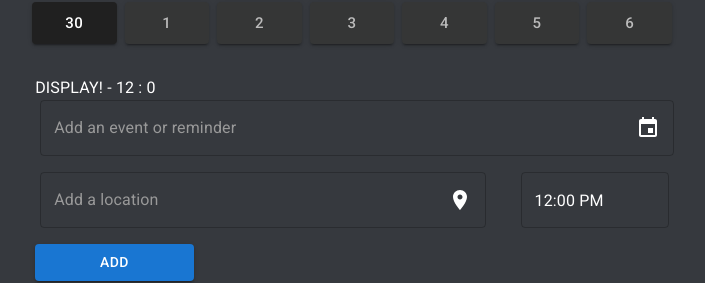
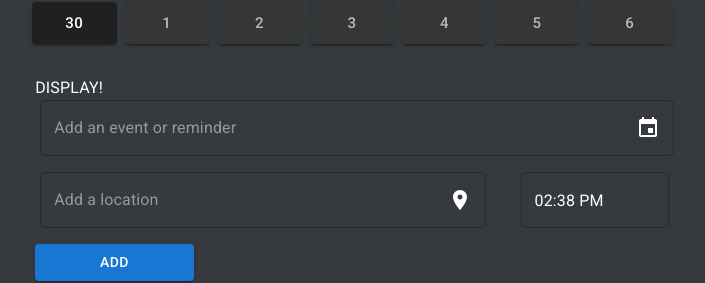
Before and after one commit to MarcusMohns/simple-calendar, a React (Vite) app: page / in a window 1280 px wide. Shown: the part 484-767 px from the top of the page, without its empty margins (288-993 px from the left). Built offline with nearby package versions, Linux system fonts and the light colour scheme.

Commit message:
add display rename to appointment

```diff
--- a/src/Calendar.jsx
+++ b/src/Calendar.jsx
@@ -34,12 +34,15 @@ const Calendar = () => {
     // IF DAYOBJ CALENDAR EVENT -> SET DISPLAY STATE TO IT.... I GUESS ?
   };
 
-  const saveText = (newText) => {
+  const saveAppointment = (newAppointment) => {
     const oldDaysOfMonth = [...calendar[selectedMonthIdx].days];
     const newDaysOfMonth = oldDaysOfMonth.map((day) => {
       if (day.num === selectedDay.num && day.month === selectedDay.month) {
-        setSelectedDay({ ...day, text: newText });
-        return { ...day, text: newText };
+        setSelectedDay({
+          ...day,
+          appointments: [...day.appointments, newAppointment],
+        });
+        return { ...day, appointments: [...day.appointments, newAppointment] };
       } else {
         return day;
       }
@@ -55,7 +58,7 @@ const Calendar = () => {
 
     localStorage.setItem(
       `${selectedDay.num}/${selectedDay.month}/${selectedDay.year}`,
-      newText
+      newAppointment
     );
   };
 
@@ -90,7 +93,10 @@ const Calendar = () => {
         currDay={currDay}
         currMonth={currMonth}
       />
-      <TextSection selectedDay={selectedDay} saveText={saveText} />
+      <TextSection
+        selectedDay={selectedDay}
+        saveAppointment={saveAppointment}
+      />
     </Box>
   );
 };
--- a/src/CalendarMonth.js
+++ b/src/CalendarMonth.js
@@ -27,7 +27,7 @@ export const CalendarMonth = (year, month) => {
       ...dates,
       {
         num: prevMonthLastDate - i + 1,
-        text: "",
+        appointments: [],
         day: DAYS[
           new Date(yearInt, monthInt - 1, prevMonthLastDate - i).getDay()
         ],
@@ -44,7 +44,7 @@ export const CalendarMonth = (year, month) => {
       ...dates,
       {
         num: i,
-        text: "",
+        appointments: [],
         day: DAYS[new Date(yearInt, monthInt, i - 1).getDay()],
         month: monthInt,
         year: yearInt,
@@ -60,7 +60,7 @@ export const CalendarMonth = (year, month) => {
       ...dates,
       {
         num: i,
-        text: "",
+        appointments: [],
         day: DAYS[new Date(yearInt, monthInt + 1, i - 1).getDay()],
         month: monthInt + 1,
         year: yearInt,
--- a/src/TextSection.jsx
+++ b/src/TextSection.jsx
@@ -10,16 +10,20 @@ import { TimePicker } from "@mui/x-date-pickers";
 import { renderTimeViewClock } from "@mui/x-date-pickers/timeViewRenderers";
 import Button from "@mui/material/Button";
 
-const TextSection = ({ selectedDay, saveText }) => {
+const TextSection = ({ selectedDay, saveAppointment }) => {
   const [text, setText] = useState("");
-  const [time, setTime] = useState(dayjs("2022-04-17T12:00"));
+  const [time, setTime] = useState(dayjs());
   const [location, setLocation] = useState("");
 
   const handleSubmit = (e) => {
     e.preventDefault();
-    saveText(text);
+    saveAppointment({ text: text, time: time, location: location });
     setText("");
     setLocation("");
+  };
+
+  const handleSetTime = (e) => {
+    setTime(e);
   };
 
   return (
@@ -32,8 +36,14 @@ const TextSection = ({ selectedDay, saveText }) => {
         p: 2,
       }}
     >
+      {/* Generate form state instead not selectedDay */}
       <Box>
-        DISPLAY! {text} - {time.hour()} : {time.minute()}
+        DISPLAY!{" "}
+        {selectedDay.appointments.map((appointment) => (
+          <div>
+            {appointment.text} - {appointment.location}
+          </div>
+        ))}
       </Box>
       <StyledTextField
         handleSubmit={handleSubmit}
@@ -50,14 +60,15 @@ const TextSection = ({ selectedDay, saveText }) => {
           icon="location"
           label={"Add a location"}
         />
-        <LocalizationProvider dateAdapter={AdapterDayjs}>
+        <LocalizationProvider dateAdapter={AdapterDayjs} name="time">
           <TimePicker
             sx={{
               input: { color: "white" },
               svg: { color: "white" },
             }}
             value={time}
-            onChange={setTime}
+            name="time"
+            onChange={handleSetTime}
             referenceDate={dayjs("2022-04-17")}
             viewRenderers={{
               hours: renderTimeViewClock,
```
